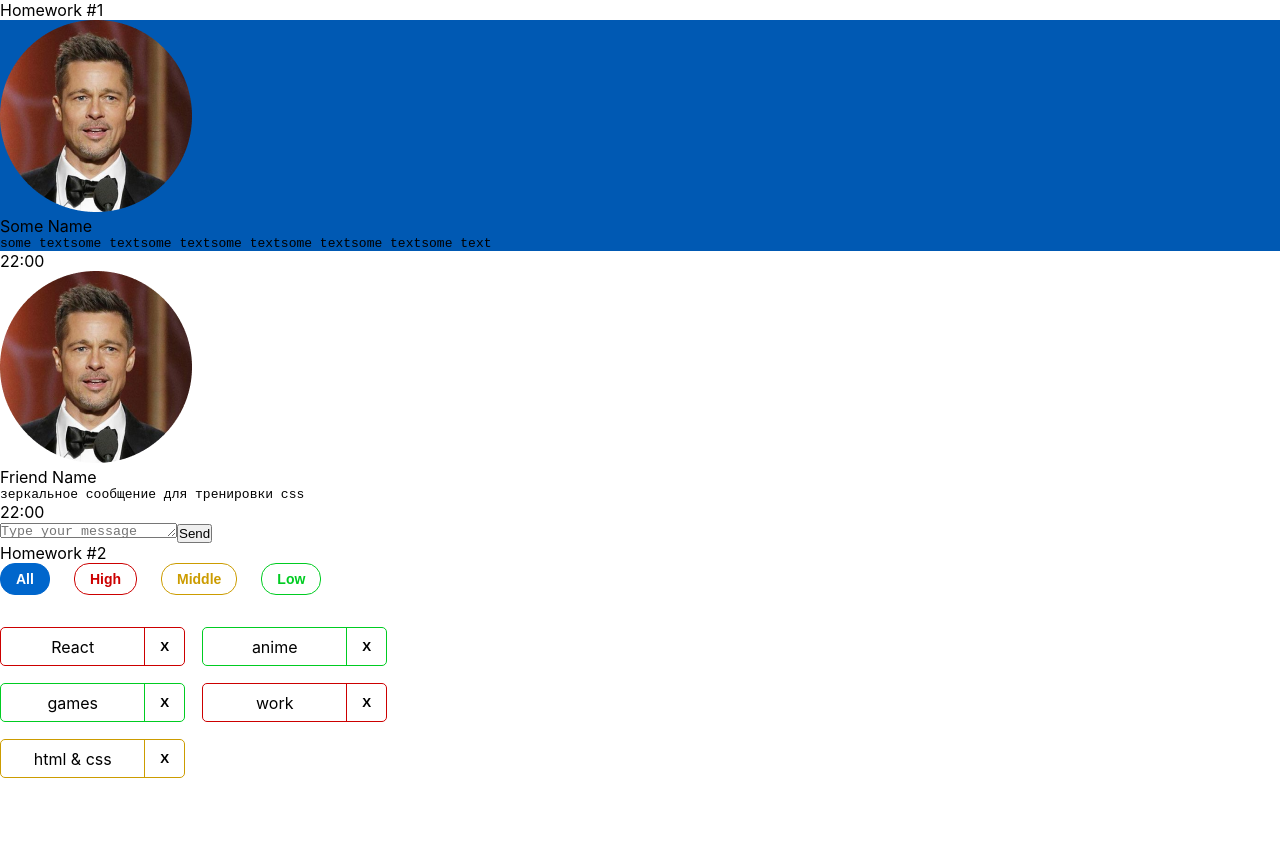
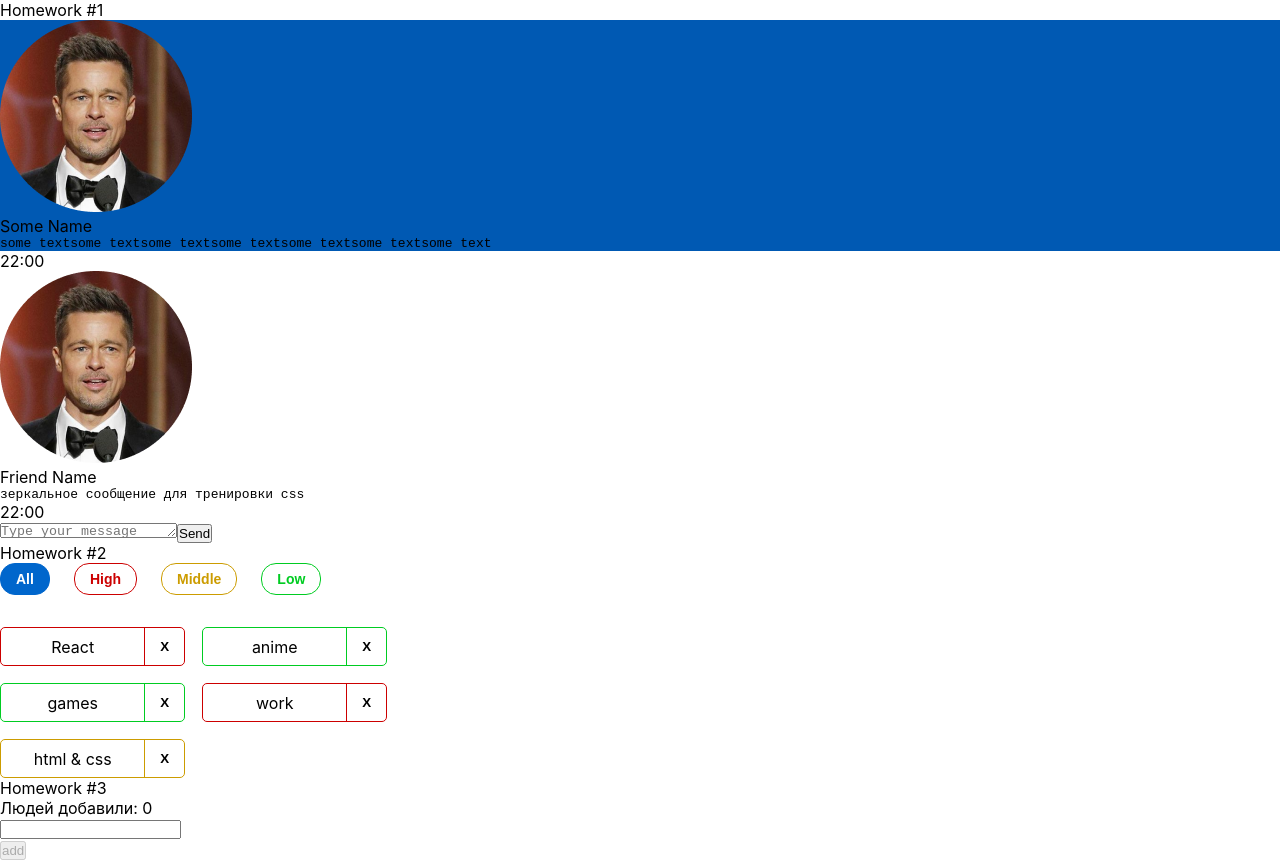
Before and after one commit to jagazed/project_sp2, a React (Create React App) app: page / in a window 1280 px wide. Before the commit the page ends 800 px from the top, so only its background shows below. Built offline with nearby package versions, Linux system fonts and the light colour scheme.

Commit message:
change project_sp2

```diff
--- a/package.json
+++ b/package.json
@@ -14,7 +14,7 @@
     "@types/node": "16.11.56",
     "@types/react": "18.0.17",
     "@types/react-dom": "18.0.6",
-    "@types/uuid": "8.3.4",
+    "@types/uuid": "^10.0.0",
     "axios": "0.27.2",
     "gh-pages": "^6.1.1",
     "react": "18.2.0",
@@ -24,7 +24,7 @@
     "react-scripts": "5.0.1",
     "redux": "4.2.0",
     "typescript": "4.7.4",
-    "uuid": "9.0.0",
+    "uuid": "^10.0.0",
     "web-vitals": "2.1.4"
   },
   "scripts": {
--- a/src/s1-main/App.tsx
+++ b/src/s1-main/App.tsx
@@ -2,6 +2,7 @@
 import s from './App.module.css'
 import HW1 from '../s2-homeworks/hw01/HW1'
 import HW2 from "../s2-homeworks/hw02/HW2";
+import HW3 from "../s2-homeworks/hw03/HW3";
 
 function App() {
     return (
@@ -9,7 +10,7 @@
             <HW1/>
             {/*раскомментировать по ходу выполнения*/}
             <HW2/>
-            {/*<HW3/>*/}
+            <HW3/>
             {/*<HW4/>*/}
 
             {/*при выполнении дз 5 и более - закомментировать здесь дз 1-4, так как они есть внутри дз 5*/}
--- a/src/s2-homeworks/hw03/Greeting.tsx
+++ b/src/s2-homeworks/hw03/Greeting.tsx
@@ -1,15 +1,15 @@
-import React, {ChangeEvent, KeyboardEvent} from 'react'
+import React, {ChangeEvent, Dispatch, KeyboardEvent, SetStateAction} from 'react'
 import s from './Greeting.module.css'
 
 type GreetingPropsType = {
-    name: any // need to fix any
-    setNameCallback: any // need to fix any
-    addUser: any // need to fix any
-    onBlur: any // need to fix any
-    onEnter: any // need to fix any
-    error: any // need to fix any
-    totalUsers: any // need to fix any
-    lastUserName?: any // need to fix any
+    name: string // need to fix any
+    setNameCallback: (e: ChangeEvent<HTMLInputElement>) => void // need to fix any
+    addUser: () => void // need to fix any  +/?
+    onBlur: () => void // need to fix any
+    onEnter: (e: KeyboardEvent<HTMLInputElement>) => void // need to fix any
+    error: string // need to fix any
+    totalUsers: number // need to fix any
+    lastUserName?: string // need to fix any
 }
 
 // презентационная компонента (для верстальщика)
--- a/src/s2-homeworks/hw03/GreetingContainer.tsx
+++ b/src/s2-homeworks/hw03/GreetingContainer.tsx
@@ -1,20 +1,31 @@
-import React, { ChangeEvent, KeyboardEvent, useState } from 'react'
+import React, {ChangeEvent, Dispatch, KeyboardEvent, SetStateAction, useState} from 'react'
 import Greeting from './Greeting'
 import { UserType } from './HW3'
 
 type GreetingContainerPropsType = {
-    users: any // need to fix any
-    addUserCallback: any // need to fix any
+    users: UserType[] // need to fix any
+    addUserCallback: (name: string) => void // need to fix any
 }
 
-export const pureAddUser = (name: any, setError: any, setName: any, addUserCallback: any) => {
+export const pureAddUser = (name: string, setError: Dispatch<SetStateAction<string>>, setName: Dispatch<SetStateAction<string>>, addUserCallback: (name: string) => void) => {
     // если имя пустое - показать ошибку, иначе - добавить юзера и очистить инпут
+    console.log("use")
+    addUserCallback(name)
+
 }
 
-export const pureOnBlur = (name: any, setError: any) => { // если имя пустое - показать ошибку
+export const pureOnBlur = (name: string, setError: Dispatch<SetStateAction<string>>) => {
+    // если имя пустое - показать
+    // ошибку
+    if (name.trim() === '') {
+        setError('Ошибка ввидеть имя')
+    }
 }
 
-export const pureOnEnter = (e: any, addUser: any) => { // если нажата кнопка Enter - добавить
+export const pureOnEnter = (e: KeyboardEvent<HTMLInputElement>, addUser: ()=> void) => {
+    if (e.key === 'Enter'){
+        addUser()
+    }
 }
 
 // более простой и понятный для новичков
@@ -26,11 +37,11 @@
     addUserCallback,
 }) => {
     // деструктуризация пропсов
-    const [name, setName] = useState<any>('') // need to fix any
-    const [error, setError] = useState<any>('') // need to fix any
+    const [name, setName] = useState<string>('') // need to fix any
+    const [error, setError] = useState<string>('') // need to fix any
 
-    const setNameCallback = (e: any) => { // need to fix any
-        setName('some name') // need to fix
+    const setNameCallback = (e: ChangeEvent<HTMLInputElement>) => { // need to fix any
+        setName(e.currentTarget.value) // need to fix
 
         error && setError('')
     }
@@ -42,12 +53,12 @@
         pureOnBlur(name, setError)
     }
 
-    const onEnter = (e: any) => {
+    const onEnter = (e: KeyboardEvent<HTMLInputElement>) => {
         pureOnEnter(e, addUser)
     }
 
-    const totalUsers = 0 // need to fix
-    const lastUserName = 'some name' // need to fix
+    const totalUsers = users.length // need to fix
+    const lastUserName = name// need to fix
 
     return (
         <Greeting
--- a/src/s2-homeworks/hw03/HW3.tsx
+++ b/src/s2-homeworks/hw03/HW3.tsx
@@ -19,21 +19,27 @@
 
 // types
 export type UserType = {
-    _id: any // need to fix any
-    name: any // need to fix any
+    _id: string // need to fix any
+    name: string // need to fix any
 }
 
-export const pureAddUserCallback = (name: any, setUsers: any, users: any) => { // need to fix any
-    const user = { // need to fix
+export const pureAddUserCallback = (name: string, setUsers: (users: UserType[]) => void, users: UserType[]) => { // need to
+    // fix any
+    const user : UserType = {
+        _id: v1(),
+        name: name
     }
     setUsers([...users, user])
+    console.log("use3", users)
 }
 
 const HW3 = () => {
-    const [users, setUsers] = useState<any>([]) // need to fix any
+    const [users, setUsers] = useState<UserType[]>([]) // need to fix any
 
-    const addUserCallback = (name: any) => { // need to fix any
+    const addUserCallback = (name: string) => { // need to fix any
+        console.log("use2")
         pureAddUserCallback(name, setUsers, users)
+
     }
 
     return (
```
Also changed, not shown: 1 other file (tests, documents, lock files or other folders).
